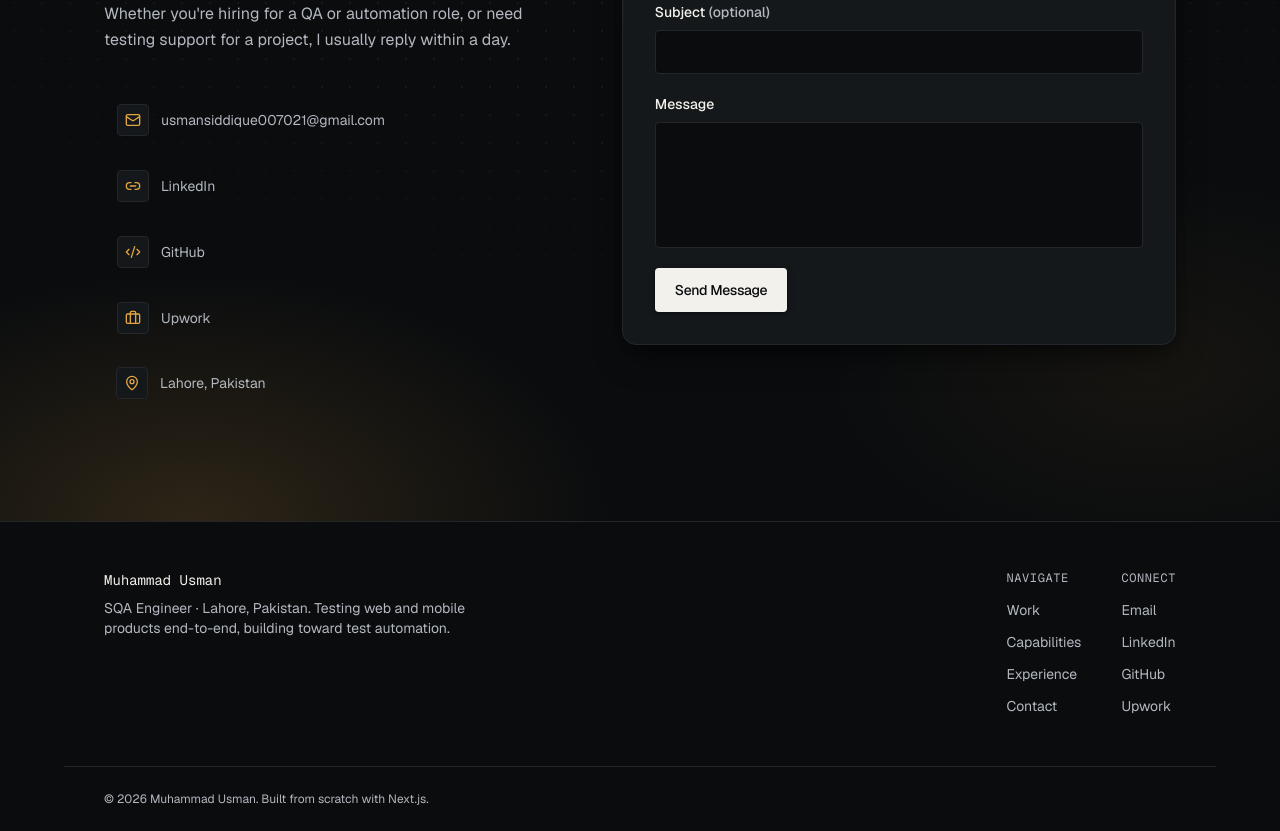
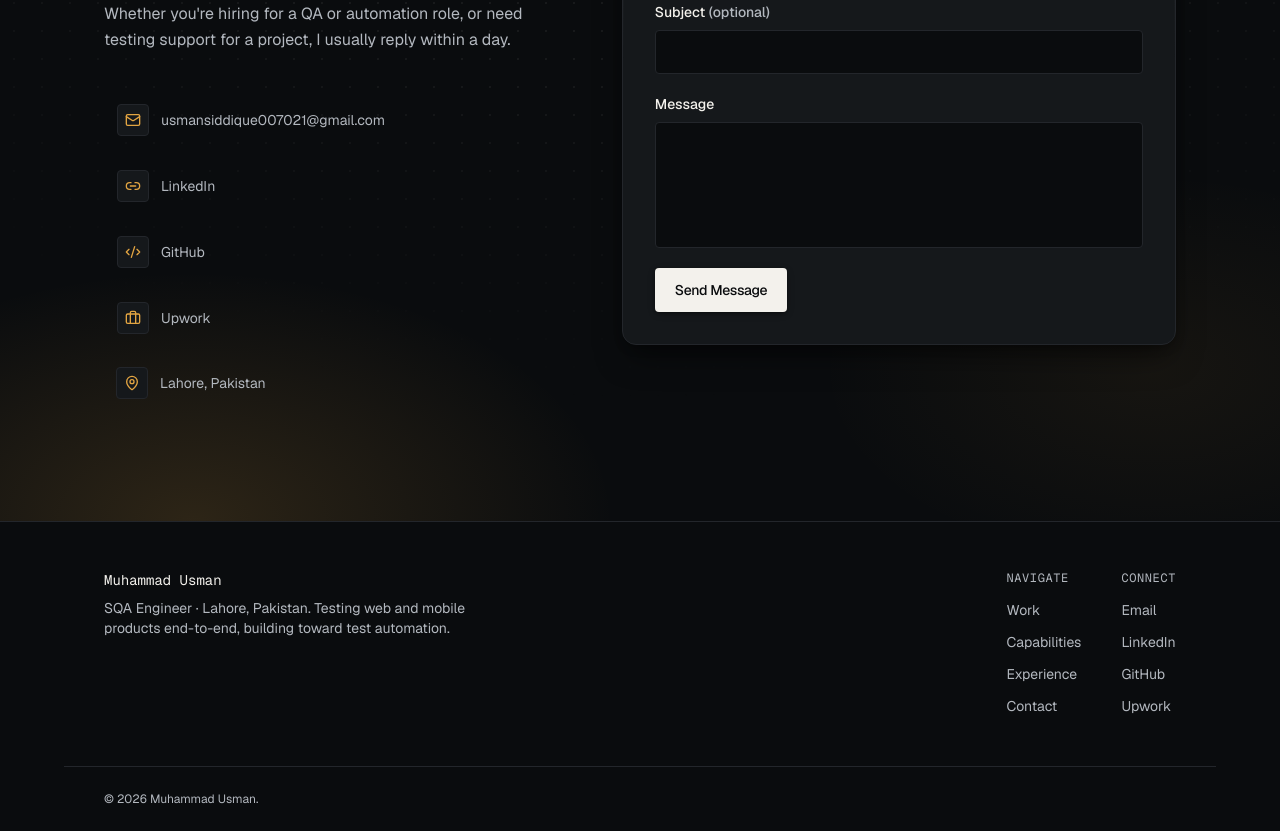
Before and after one commit to usman-siddique/QA-Portfolio, a Next.js app: page / in a window 1280 px wide. Shown: the part 6572-7403 px from the top of the page. Built offline with nearby package versions, Linux system fonts and the light colour scheme.

Commit message:
Simplify footer copyright

```diff
--- a/components/layout/Footer.tsx
+++ b/components/layout/Footer.tsx
@@ -71,7 +71,7 @@ export function Footer() {
 
       <Container className="border-t border-border py-6">
         <p className="text-xs text-muted-foreground">
-          © {year} {profile.name}. Built from scratch with Next.js.
+          © {year} {profile.name}.
         </p>
       </Container>
     </footer>
```
